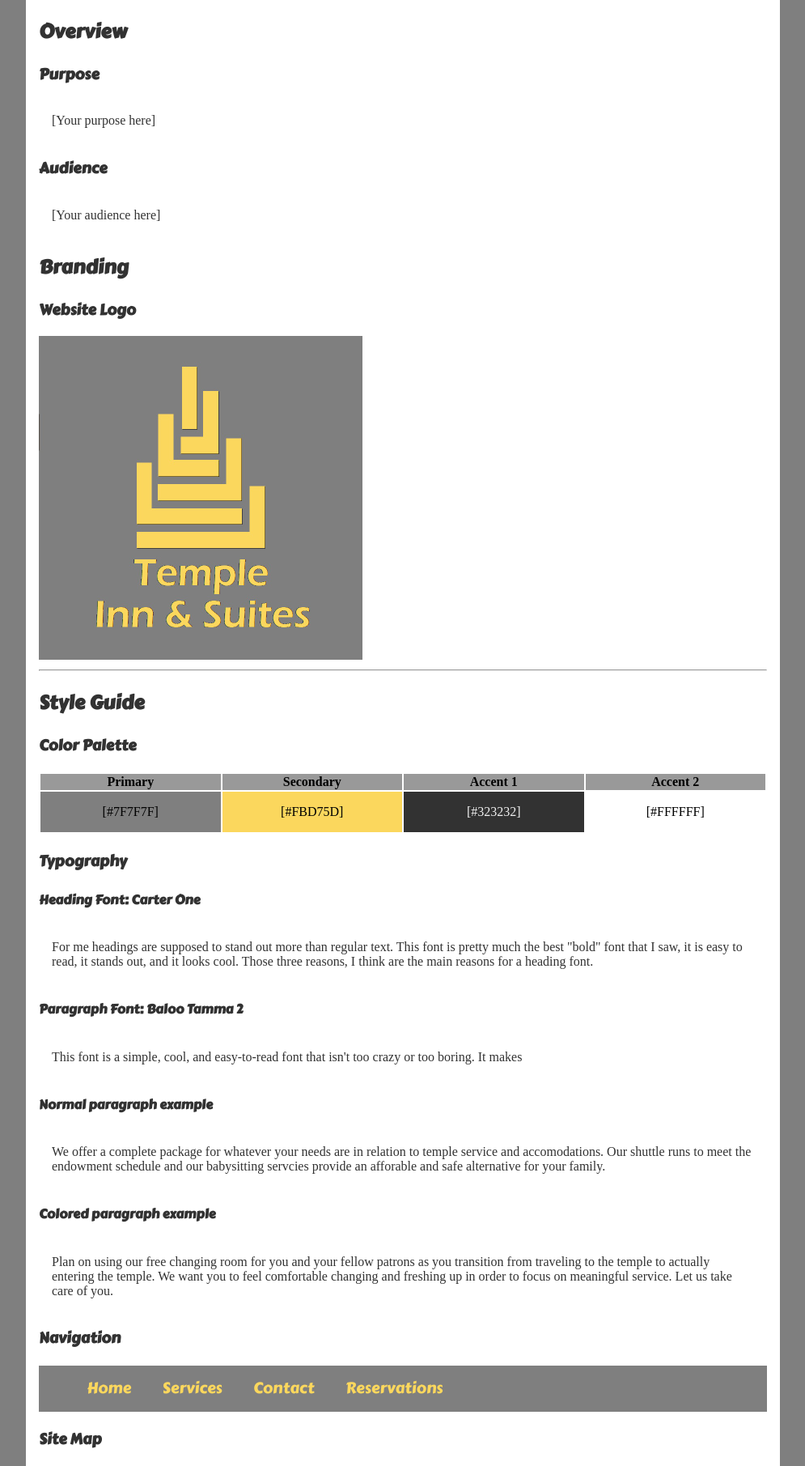
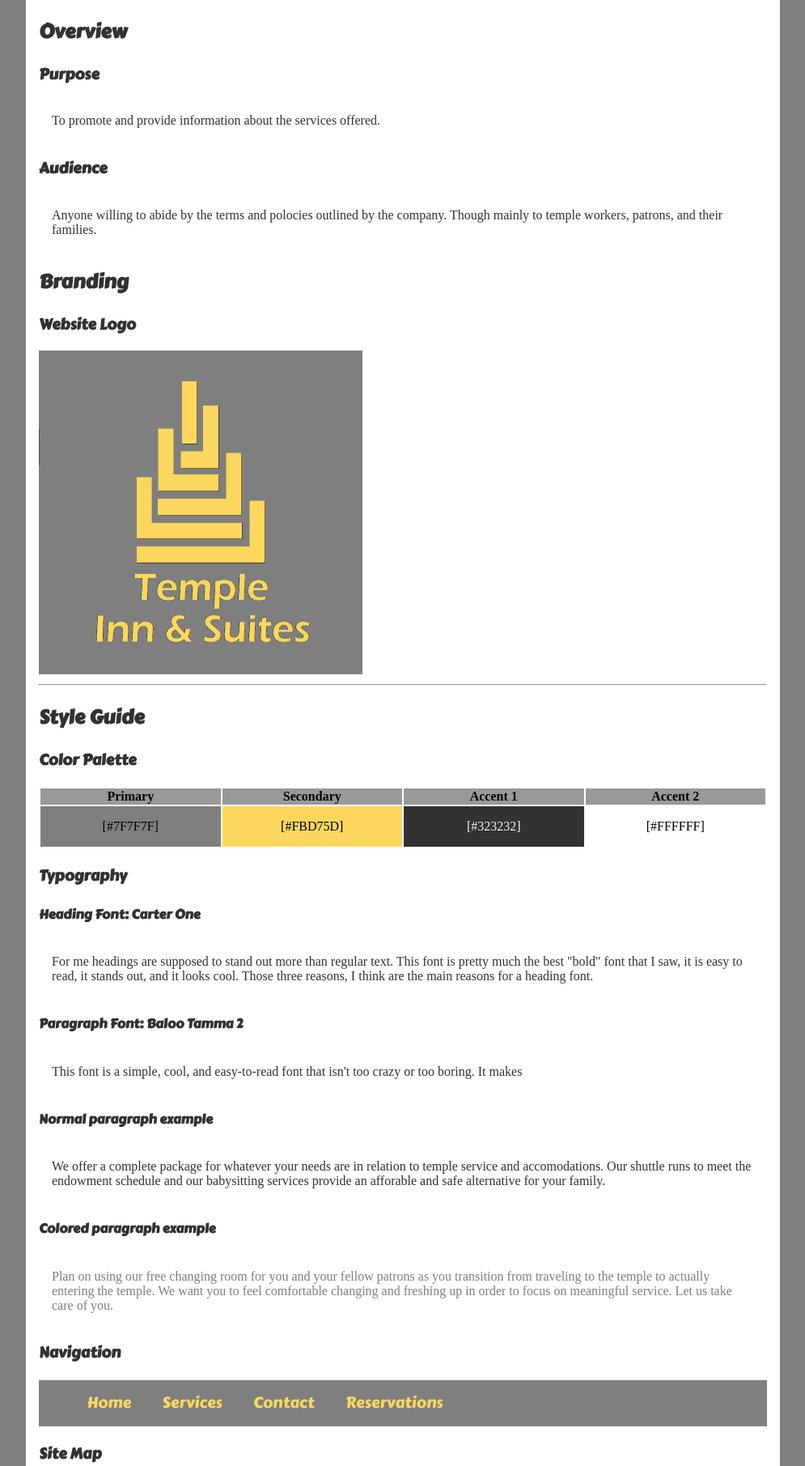
Before and after one commit to JacobHornbeck/JacobHornbeck.github.io, a PHP site: page /wdd130/site-plan.html in a window 1280 px wide. Shown: the part 158-1969 px from the top of the page at 81% size, without its empty margins (142-1137 px from the left). Run offline with PHP 8.4, Linux system fonts and the light colour scheme; some web fonts are replaced.

Commit message:
change stuff

```diff
--- a/wdd130/site-plan.html
+++ b/wdd130/site-plan.html
@@ -14,9 +14,17 @@
         <main>
             <h2>Overview</h2>
             <h3>Purpose</h3>
-            <p>[Your purpose here]</p>
+            <p>
+                To promote and provide information about the
+                services offered.
+            </p>
             <h3>Audience</h3>
-            <p>[Your audience here]</p>
+            <p>
+                Anyone willing to abide by the terms
+                and polocies outlined by the company.
+                Though mainly to temple workers,
+                patrons, and their families.
+            </p>
             <h2>Branding</h2>
             <h3>Website Logo</h3>
             <img id="logo" src="images/temple-logo.jpg" alt="Temple Inn & Suites' Logo" />
@@ -56,7 +64,7 @@
             <p>
                 We offer a complete package for whatever your needs are in relation to
                 temple service and accomodations. Our shuttle runs to meet the endowment
-                schedule and our babysitting servcies provide an afforable and safe
+                schedule and our babysitting services provide an afforable and safe
                 alternative for your family.
             </p>
             <h4>Colored paragraph example</h4>
--- a/wdd130/styles/site-plan.css
+++ b/wdd130/styles/site-plan.css
@@ -65,6 +65,10 @@ p {
     font-family: var(--paragraph-font);
 }
 
+.colored {
+    color: var(--primary-color);
+}
+
 .colors {
     width: 100%;
     min-width: 350px;
@@ -123,6 +127,7 @@ nav a:link, nav a:visited {
 }
 
 nav a:hover {
+    text-shadow: 1px 1px var(--accent2-color);
     color: var(--accent1-color);
     background: var(--secondary-color);
     box-shadow: 0 0 10px var(--secondary-color);
```
